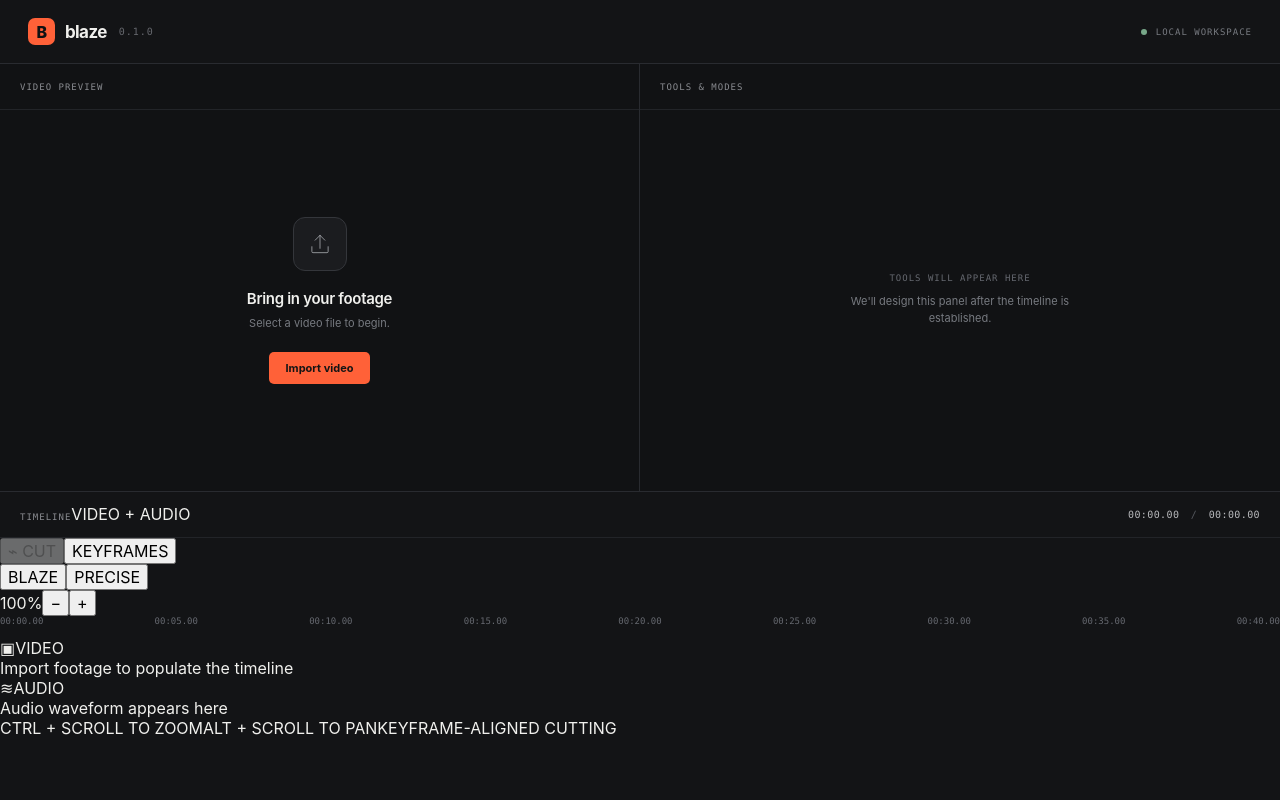
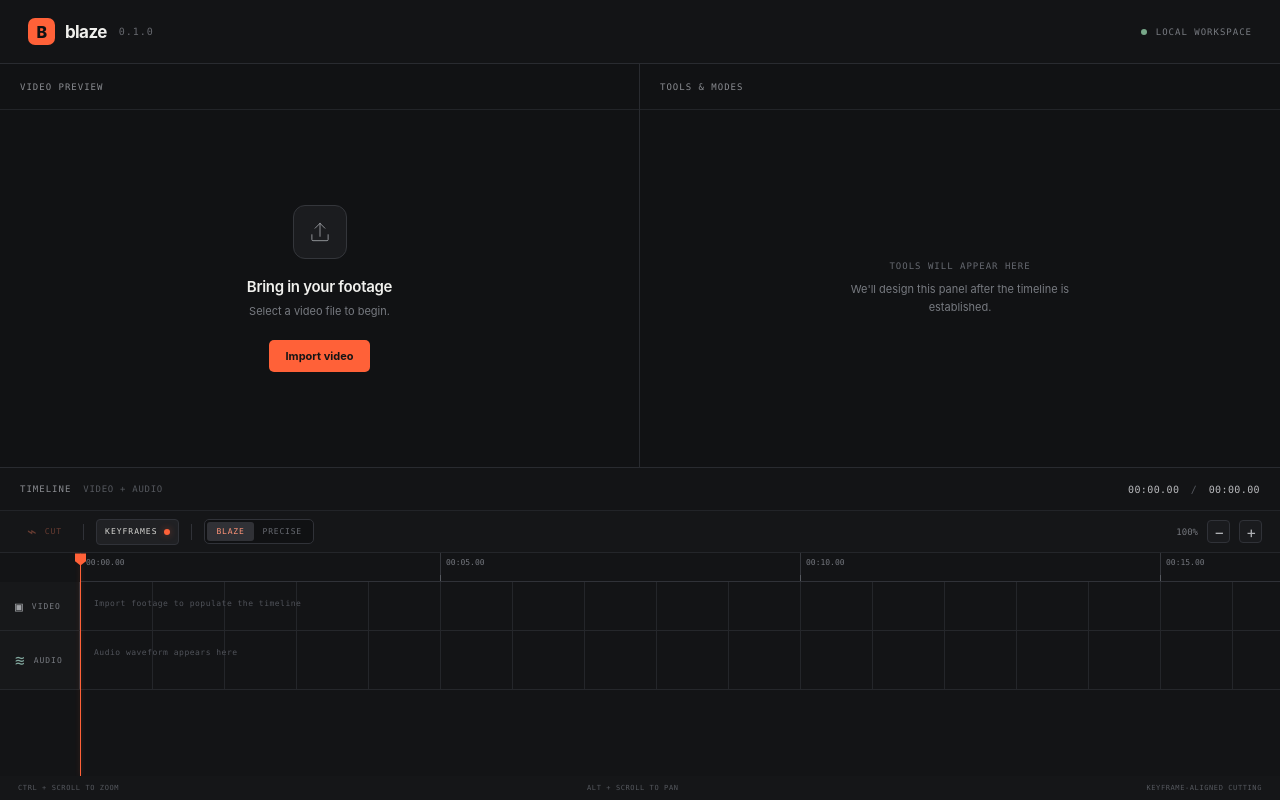
Before and after one commit to AnkushSarkar369/Blaze, a React (Vite) app: page / in a window 1280 px wide. Built offline with nearby package versions, Linux system fonts and the light colour scheme.

Commit message:
Style timeline, waveform, keyframes and navigation

```diff
--- a/src/styles.css
+++ b/src/styles.css
@@ -9,61 +9,33 @@
   --line: #292b30;
   --accent: #ff6138;
 }
-
 * { box-sizing: border-box; }
 body { margin: 0; min-width: 720px; min-height: 520px; }
 button, input { font: inherit; }
+button { color: inherit; }
 .app-shell { height: 100vh; min-height: 520px; background: #101113; overflow: hidden; }
-
-.topbar {
-  height: 64px; display: flex; align-items: center; justify-content: space-between;
-  padding: 0 28px; border-bottom: 1px solid var(--line); background: #131416;
-}
+.topbar { height: 64px; display: flex; align-items: center; justify-content: space-between; padding: 0 28px; border-bottom: 1px solid var(--line); background: #131416; }
 .brand { display: flex; align-items: center; gap: 10px; font-size: 17px; font-weight: 700; letter-spacing: -0.6px; }
-.brand-mark {
-  width: 27px; height: 27px; display: grid; place-items: center;
-  color: #101113; background: var(--accent); border-radius: 7px;
-  font-size: 16px; font-weight: 800;
-}
-.version, .status-label, .panel-label, .timecode, .timeline-ruler, .tools-empty > span {
-  font-family: "SFMono-Regular", Consolas, "Liberation Mono", monospace;
-  letter-spacing: 1px;
-}
+.brand-mark { width: 27px; height: 27px; display: grid; place-items: center; color: #101113; background: var(--accent); border-radius: 7px; font-size: 16px; font-weight: 800; }
+.version, .status-label, .panel-label, .timecode, .timeline-ruler, .tools-empty > span, .timeline-action, .mode-switch, .timeline-footer, .track-label, .zoom-value, .track-empty-label { font-family: "SFMono-Regular", Consolas, "Liberation Mono", monospace; letter-spacing: 1px; }
 .version { color: #65676d; font-size: 10px; font-weight: 400; margin-left: 2px; }
 .topbar-right { display: flex; align-items: center; gap: 9px; }
 .status-dot { width: 6px; height: 6px; border-radius: 50%; background: #78a889; }
 .status-label { color: #777a80; font-size: 9px; }
-
-.workspace-grid {
-  height: calc(100vh - 64px);
-  min-height: 456px;
-  display: grid;
-  grid-template-columns: 1fr 1fr;
-  grid-template-rows: minmax(220px, 1fr) minmax(180px, 0.72fr);
-}
+.workspace-grid { height: calc(100vh - 64px); min-height: 456px; display: grid; grid-template-columns: 1fr 1fr; grid-template-rows: minmax(220px, 1fr) minmax(230px, 0.82fr); }
 .quadrant { min-width: 0; min-height: 0; background: #111214; overflow: hidden; }
 .preview-quadrant { border-right: 1px solid var(--line); border-bottom: 1px solid var(--line); display: flex; flex-direction: column; }
 .tools-quadrant { border-bottom: 1px solid var(--line); display: flex; flex-direction: column; }
 .timeline-quadrant { grid-column: 1 / -1; display: flex; flex-direction: column; background: #131416; }
-
-.panel-heading {
-  height: 46px; flex: 0 0 46px; display: flex; align-items: center; justify-content: space-between;
-  padding: 0 20px; border-bottom: 1px solid #222428;
-}
+.panel-heading { height: 46px; flex: 0 0 46px; display: flex; align-items: center; justify-content: space-between; padding: 0 20px; border-bottom: 1px solid #222428; }
 .panel-label { color: #8a8c91; font-size: 9px; }
 .file-name { color: #696c72; font-size: 10px; max-width: 55%; overflow: hidden; text-overflow: ellipsis; white-space: nowrap; }
 .import-empty { flex: 1; display: flex; flex-direction: column; align-items: center; justify-content: center; text-align: center; padding: 24px; }
-.import-symbol {
-  width: 54px; height: 54px; display: grid; place-items: center;
-  border: 1px solid #34363b; border-radius: 12px; background: #1b1c1f; margin-bottom: 18px;
-}
+.import-symbol { width: 54px; height: 54px; display: grid; place-items: center; border: 1px solid #34363b; border-radius: 12px; background: #1b1c1f; margin-bottom: 18px; }
 .import-symbol svg { width: 26px; height: 26px; fill: none; stroke: #a1a3a7; stroke-width: 1.6; stroke-linecap: round; stroke-linejoin: round; }
 h2 { font-size: 15px; font-weight: 600; letter-spacing: -0.3px; margin: 0 0 7px; }
 .import-empty p, .tools-empty p { color: #777a80; font-size: 11px; margin: 0; line-height: 1.6; }
-.primary-button {
-  margin-top: 19px; padding: 9px 17px; color: #151515; background: var(--accent);
-  border: 0; border-radius: 5px; font-size: 11px; font-weight: 650; cursor: pointer;
-}
+.primary-button { margin-top: 19px; padding: 9px 17px; color: #151515; background: var(--accent); border: 0; border-radius: 5px; font-size: 11px; font-weight: 650; cursor: pointer; }
 .primary-button:hover { background: #ff7956; }
 .primary-button:focus-visible { outline: 2px solid #fff; outline-offset: 3px; }
 .hidden-input { display: none; }
@@ -71,16 +43,54 @@ h2 { font-size: 15px; font-weight: 600; letter-spacing: -0.3px; margin: 0 0 7px;
 .tools-empty { flex: 1; display: flex; flex-direction: column; align-items: center; justify-content: center; text-align: center; padding: 28px; }
 .tools-empty > span { color: #666970; font-size: 9px; }
 .tools-empty p { max-width: 270px; margin-top: 10px; }
-.timeline-heading { height: 46px; flex-basis: 46px; }
-.timecode { color: #b9babd; font-size: 10px; letter-spacing: 0.4px; }
+.timeline-heading { height: 43px; flex-basis: 43px; }
+.timeline-title { display: flex; align-items: center; gap: 12px; }
+.timeline-track-count { color: #55585e; font: 9px "SFMono-Regular", Consolas, monospace; letter-spacing: .7px; }
+.timecode { color: #b9babd; font-size: 10px; letter-spacing: .4px; }
 .time-divider { color: #55585e; padding: 0 5px; }
-.timeline-content { position: relative; flex: 1; min-height: 0; padding: 26px 24px 18px; }
-.timeline-ruler { display: flex; justify-content: space-between; color: #666970; font-size: 9px; letter-spacing: 0; padding-bottom: 12px; }
-.timeline-scrubber { width: 100%; height: 4px; display: block; margin: 0; accent-color: var(--accent); cursor: pointer; }
-.timeline-scrubber:disabled { opacity: 0.35; cursor: default; }
-.timeline-placeholder { color: #55585e; font-size: 10px; text-align: center; margin-top: 35px; }
-@media (max-width: 800px) {
-  .topbar { padding: 0 18px; }
-  .panel-heading { padding: 0 14px; }
-  .timeline-content { padding-left: 16px; padding-right: 16px; }
-}
+.timeline-toolbar { height: 42px; flex: 0 0 42px; display: flex; align-items: center; justify-content: space-between; padding: 0 18px; border-bottom: 1px solid #24262a; background: #151618; }
+.timeline-toolbar-left, .timeline-toolbar-right { display: flex; align-items: center; gap: 9px; }
+.timeline-action { height: 26px; display: inline-flex; align-items: center; gap: 7px; padding: 0 8px; border: 1px solid transparent; border-radius: 4px; background: transparent; color: #73767d; font-size: 8px; cursor: pointer; }
+.timeline-action:hover, .timeline-action.active { color: #d7d7d3; background: #202124; border-color: #303238; }
+.timeline-action:disabled { opacity: .35; cursor: default; }
+.cut-action { color: #ff805f; }
+.cut-icon { font-size: 16px; line-height: 0; }
+.toolbar-separator { height: 16px; width: 1px; background: #303238; margin: 0 3px; }
+.toggle-indicator { width: 6px; height: 6px; border-radius: 50%; background: #55585e; }
+.timeline-action.active .toggle-indicator { background: var(--accent); box-shadow: 0 0 7px #ff613866; }
+.mode-switch { display: flex; padding: 2px; border: 1px solid #303238; border-radius: 5px; background: #101113; }
+.mode-switch button { border: 0; border-radius: 3px; padding: 5px 9px; color: #666970; background: transparent; font-size: 8px; letter-spacing: .8px; cursor: pointer; }
+.mode-switch button.selected { color: #f0f0ed; background: #303136; }
+.mode-switch button:first-child.selected { color: #ff9478; }
+.zoom-value { min-width: 36px; color: #74777d; font-size: 9px; text-align: right; letter-spacing: 0; }
+.zoom-button { width: 23px; height: 23px; border: 1px solid #303238; border-radius: 4px; color: #aeb0b4; background: #1a1b1e; cursor: pointer; }
+.zoom-button:hover { border-color: #55585e; }
+.timeline-viewport { position: relative; flex: 1; min-height: 112px; overflow: auto hidden; scrollbar-width: thin; scrollbar-color: #3a3c42 #17181a; }
+.timeline-canvas { position: relative; min-width: 100%; min-height: 100%; padding-top: 0; }
+.timeline-ruler { position: relative; height: 29px; margin-left: 80px; border-bottom: 1px solid #303238; cursor: crosshair; }
+.ruler-tick { position: absolute; top: 0; height: 100%; border-left: 1px solid #34363b; color: #73767d; font-size: 8px; letter-spacing: 0; }
+.ruler-tick span { position: absolute; top: 5px; left: 5px; white-space: nowrap; }
+.ruler-tick i { position: absolute; left: -1px; bottom: 0; height: 6px; border-left: 1px solid #55585e; }
+.track-row { position: relative; display: flex; height: 49px; border-bottom: 1px solid #25272b; cursor: crosshair; }
+.audio-track { height: 59px; }
+.track-label { position: sticky; left: 0; z-index: 4; flex: 0 0 80px; display: flex; align-items: center; gap: 8px; padding-left: 15px; color: #777a80; background: #17181a; border-right: 1px solid #303238; font-size: 8px; }
+.track-icon { color: #a1a3a7; font-size: 13px; }
+.audio-icon { color: #83a9a0; font-size: 16px; }
+.track-lane { position: relative; flex: 1; min-width: 0; background-image: linear-gradient(to right, #24262a 1px, transparent 1px); background-size: 72px 100%; }
+.track-empty-label { position: absolute; left: 14px; top: 17px; color: #50535a; font-size: 8px; letter-spacing: .5px; }
+.clip-block { position: absolute; inset: 5px auto 5px 0; overflow: hidden; border: 1px solid #765044; border-radius: 4px; background: #392720; }
+.clip-name { position: absolute; z-index: 2; top: 3px; left: 7px; max-width: calc(100% - 14px); overflow: hidden; color: #e7b5a4; font-size: 8px; white-space: nowrap; text-overflow: ellipsis; }
+.clip-thumbnails { position: absolute; inset: 0; display: flex; opacity: .35; }
+.clip-thumbnails span { flex: 1; border-right: 1px solid #b47b68; background: linear-gradient(145deg, #755747, #302b29 52%, #8c6656); }
+.waveform-clip { position: absolute; inset: 5px auto 5px 0; overflow: hidden; border: 1px solid #35534c; border-radius: 4px; background: #1a2926; }
+.waveform-bars { position: absolute; inset: 0 5px; display: flex; align-items: center; justify-content: space-between; gap: 1px; opacity: .85; }
+.waveform-bars i { display: block; flex: 1 1 1px; min-width: 1px; max-width: 3px; border-radius: 2px; background: #79aa9b; }
+.keyframe-layer { position: absolute; top: 29px; bottom: 0; z-index: 3; pointer-events: none; }
+.keyframe-layer i { position: absolute; top: 0; height: 100%; border-left: 1px dashed #e9b36b88; }
+.cut-marker { position: absolute; z-index: 5; top: 29px; bottom: 0; width: 1px; background: #ff6138; pointer-events: none; }
+.cut-marker::before { content: ""; position: absolute; top: 0; left: -3px; width: 7px; height: 7px; background: var(--accent); transform: rotate(45deg); }
+.playhead { position: absolute; z-index: 6; top: 0; bottom: 0; width: 1px; pointer-events: none; }
+.playhead-cap { position: absolute; top: 0; left: -5px; width: 11px; height: 12px; background: var(--accent); clip-path: polygon(0 0, 100% 0, 100% 65%, 50% 100%, 0 65%); }
+.playhead-line { position: absolute; top: 10px; bottom: 0; left: 0; width: 1px; background: var(--accent); box-shadow: 0 0 5px #ff613855; }
+.timeline-footer { height: 24px; flex: 0 0 24px; display: flex; align-items: center; justify-content: space-between; padding: 0 18px; color: #55585e; background: #151618; font-size: 7px; letter-spacing: .6px; }
+@media (max-width: 800px) { .topbar { padding: 0 18px; } .panel-heading { padding: 0 14px; } .timeline-toolbar { padding: 0 10px; } .timeline-footer { padding: 0 10px; } }
```
